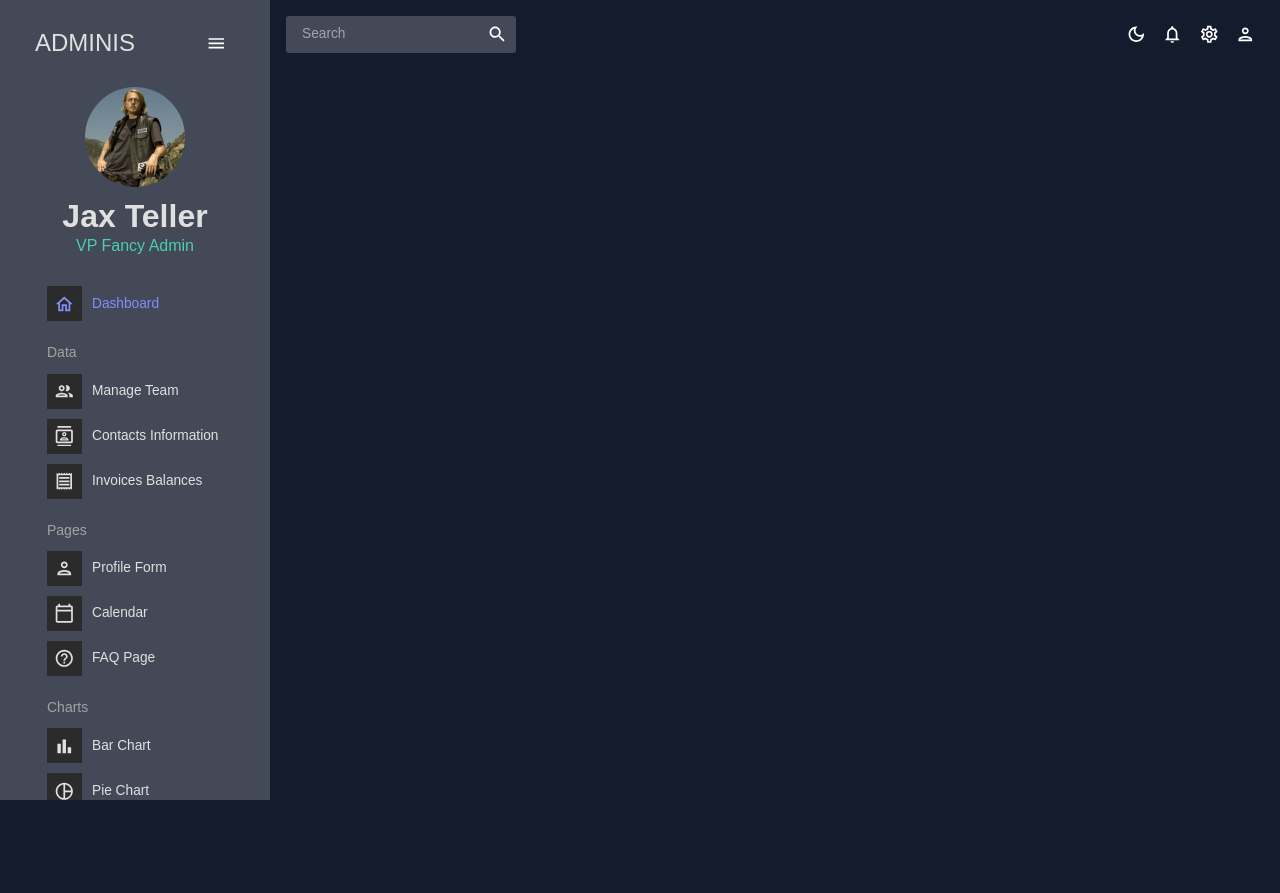
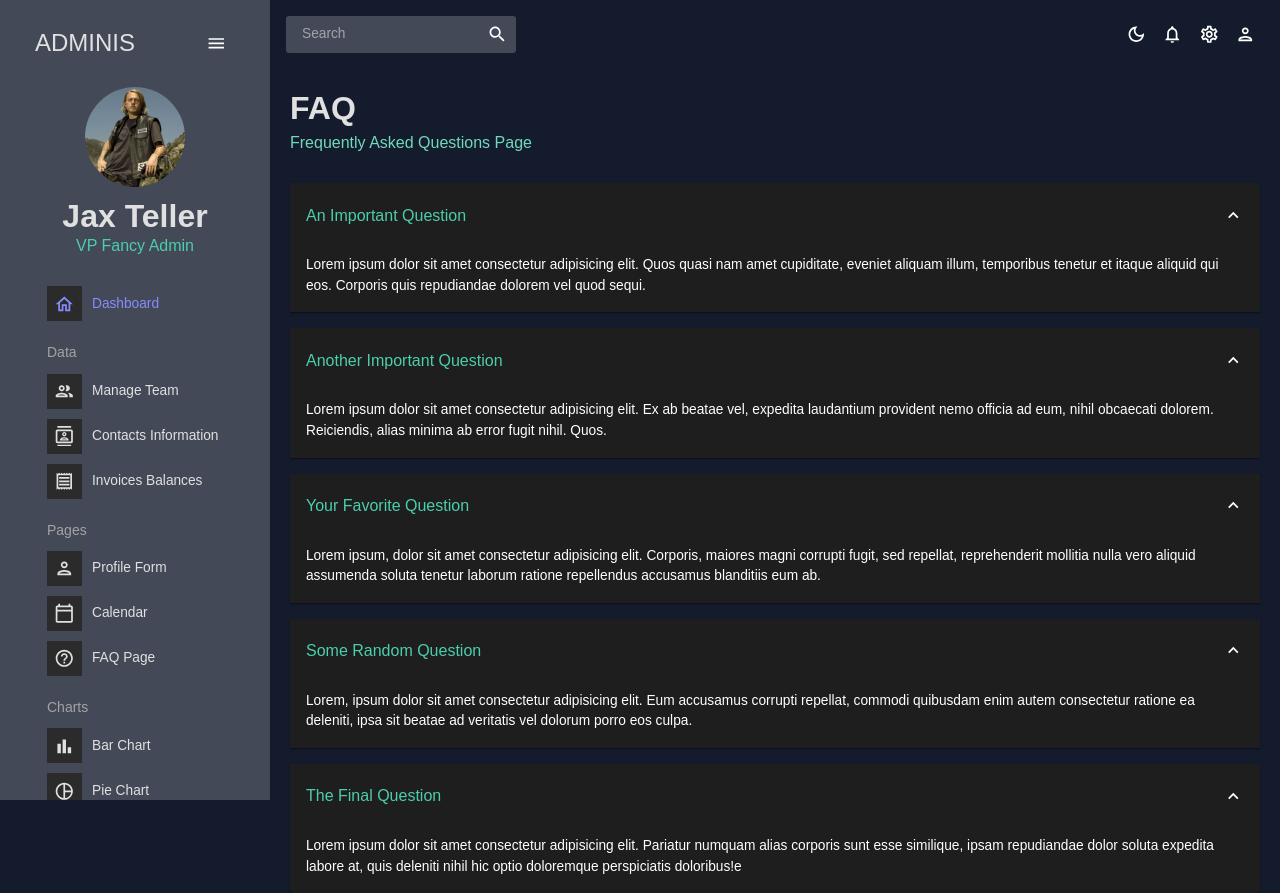
Before and after one commit to BenjaLV/mui-dashboard, a React (Vite) app: page /faq in a window 1280 px wide. Before the commit the page ends 800 px from the top, so only its background shows below. Built offline with nearby package versions, Linux system fonts and the light colour scheme; the HTML template or start-up script is replaced by a standard one.

Commit message:
finish FAQ

```diff
--- a/src/App.jsx
+++ b/src/App.jsx
@@ -10,12 +10,12 @@ import Contacts from "./scenes/contacts";
 import Invoices from "./scenes/invoices";
 import Form from "./scenes/form";
 import Calendar from "./scenes/calendar";
+import FAQ from "./scenes/faq";
 
 // import Bar from "./scenes/bar";
 // import Form from "./scenes/form";
 // import Line from "./scenes/line";
 // import Pie from "./scenes/pie";
-// import FAQ from "./scenes/faq";
 // import Geography from "./scenes/geography";
 
 function App() {
@@ -37,11 +37,11 @@ function App() {
               <Route path="/invoices" element={<Invoices />} />
               <Route path="/form" element={<Form />} />
               <Route path="/calendar" element={<Calendar />} />
+              <Route path="/faq" element={<FAQ />} />
               {/*
                 <Route path="/bar" element={<Bar />} />
               <Route path="/pie" element={<Pie />} />
               <Route path="/line" element={<Line />} />
-              <Route path="/faq" element={<FAQ />} />
               <Route path="/geography" element={<Geography />} /> */}
             </Routes>
           </main>
--- /dev/null
+++ b/src/scenes/faq/index.jsx
@@ -0,0 +1,96 @@
+import { Box, useTheme } from "@mui/material";
+import Header from "../../components/Header";
+import Accordion from "@mui/material/Accordion";
+import AccordionSummary from "@mui/material/AccordionSummary";
+import AccordionDetails from "@mui/material/AccordionDetails";
+import Typography from "@mui/material/Typography";
+import ExpandMoreIcon from "@mui/icons-material/ExpandMore";
+import { tokens } from "../../theme";
+
+const FAQ = () => {
+  const theme = useTheme();
+  const colors = tokens(theme.palette.mode);
+  return (
+    <Box m="20px">
+      <Header title="FAQ" subtitle="Frequently Asked Questions Page" />
+
+      <Accordion defaultExpanded>
+        <AccordionSummary expandIcon={<ExpandMoreIcon />}>
+          <Typography color={colors.greenAccent[500]} variant="h5">
+            An Important Question
+          </Typography>
+        </AccordionSummary>
+        <AccordionDetails>
+          <Typography>
+            Lorem ipsum dolor sit amet consectetur adipisicing elit. Quos quasi
+            nam amet cupiditate, eveniet aliquam illum, temporibus tenetur et
+            itaque aliquid qui eos. Corporis quis repudiandae dolorem vel quod
+            sequi.
+          </Typography>
+        </AccordionDetails>
+      </Accordion>
+      <Accordion defaultExpanded>
+        <AccordionSummary expandIcon={<ExpandMoreIcon />}>
+          <Typography color={colors.greenAccent[500]} variant="h5">
+            Another Important Question
+          </Typography>
+        </AccordionSummary>
+        <AccordionDetails>
+          <Typography>
+            Lorem ipsum dolor sit amet consectetur adipisicing elit. Ex ab
+            beatae vel, expedita laudantium provident nemo officia ad eum, nihil
+            obcaecati dolorem. Reiciendis, alias minima ab error fugit nihil.
+            Quos.
+          </Typography>
+        </AccordionDetails>
+      </Accordion>
+      <Accordion defaultExpanded>
+        <AccordionSummary expandIcon={<ExpandMoreIcon />}>
+          <Typography color={colors.greenAccent[500]} variant="h5">
+            Your Favorite Question
+          </Typography>
+        </AccordionSummary>
+        <AccordionDetails>
+          <Typography>
+            Lorem ipsum, dolor sit amet consectetur adipisicing elit. Corporis,
+            maiores magni corrupti fugit, sed repellat, reprehenderit mollitia
+            nulla vero aliquid assumenda soluta tenetur laborum ratione
+            repellendus accusamus blanditiis eum ab.
+          </Typography>
+        </AccordionDetails>
+      </Accordion>
+      <Accordion defaultExpanded>
+        <AccordionSummary expandIcon={<ExpandMoreIcon />}>
+          <Typography color={colors.greenAccent[500]} variant="h5">
+            Some Random Question
+          </Typography>
+        </AccordionSummary>
+        <AccordionDetails>
+          <Typography>
+            Lorem, ipsum dolor sit amet consectetur adipisicing elit. Eum
+            accusamus corrupti repellat, commodi quibusdam enim autem
+            consectetur ratione ea deleniti, ipsa sit beatae ad veritatis vel
+            dolorum porro eos culpa.
+          </Typography>
+        </AccordionDetails>
+      </Accordion>
+      <Accordion defaultExpanded>
+        <AccordionSummary expandIcon={<ExpandMoreIcon />}>
+          <Typography color={colors.greenAccent[500]} variant="h5">
+            The Final Question
+          </Typography>
+        </AccordionSummary>
+        <AccordionDetails>
+          <Typography>
+            Lorem ipsum dolor sit amet consectetur adipisicing elit. Pariatur
+            numquam alias corporis sunt esse similique, ipsam repudiandae dolor
+            soluta expedita labore at, quis deleniti nihil hic optio doloremque
+            perspiciatis doloribus!e
+          </Typography>
+        </AccordionDetails>
+      </Accordion>
+    </Box>
+  );
+};
+
+export default FAQ;
```
